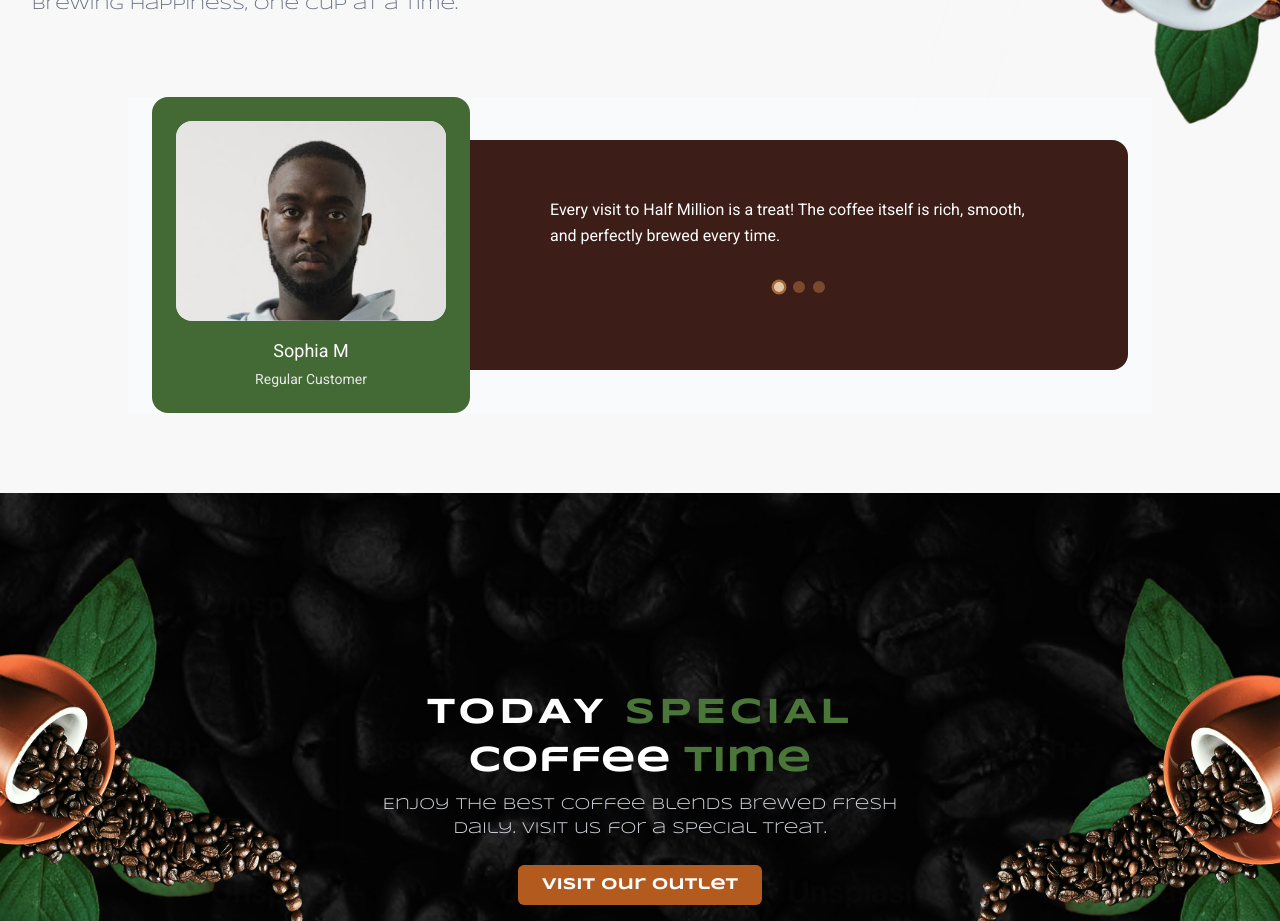
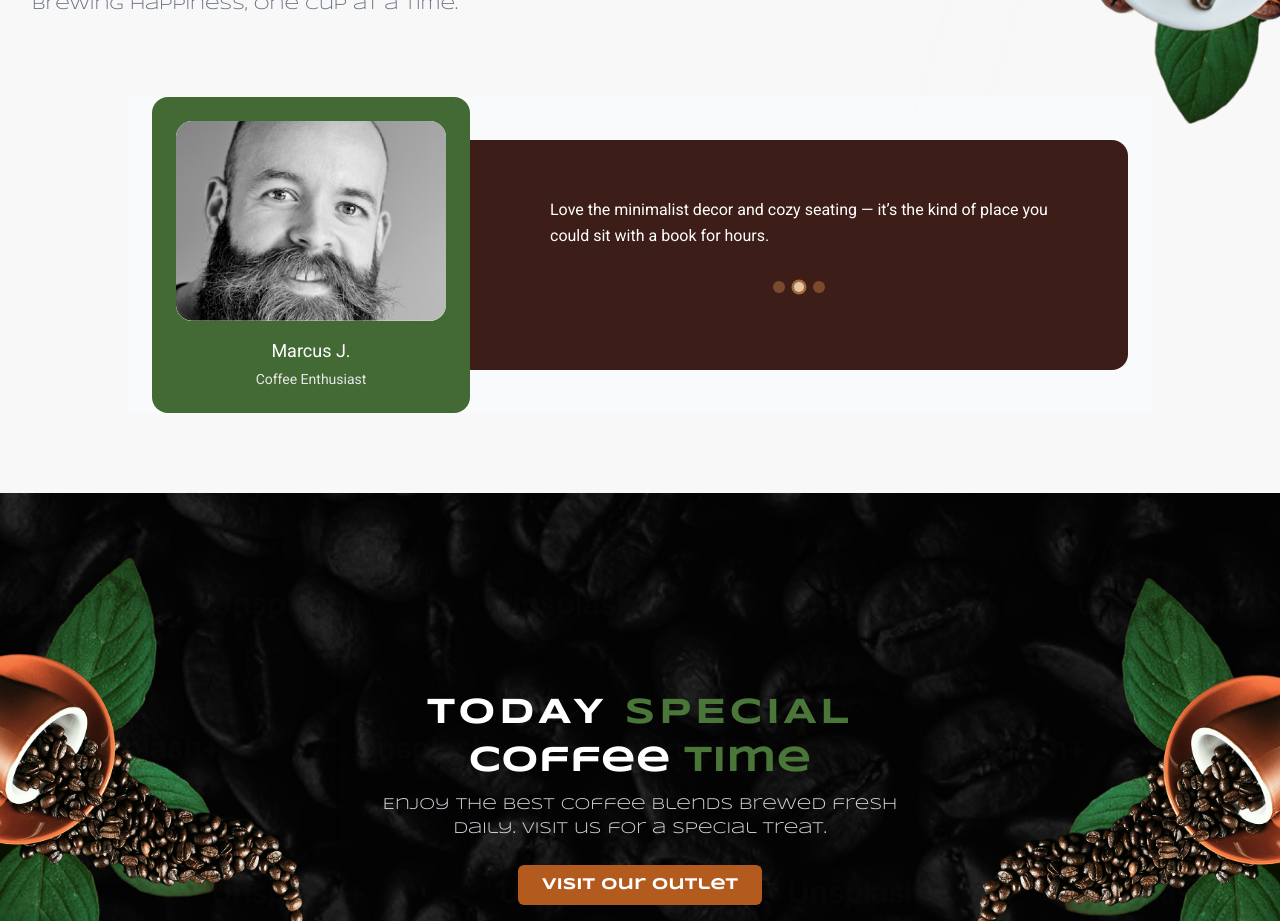
Before and after one commit to mdtaosifhossain3/coffee-website-nextjs, a Next.js app: page / in a window 1280 px wide. Shown: the part 3860-4781 px from the top of the page. Built offline with nearby package versions, Linux system fonts and the light colour scheme.

Commit message:
give animation on tetimonial

```diff
--- a/components/WhatCustomerSay.js
+++ b/components/WhatCustomerSay.js
@@ -1,6 +1,6 @@
 "use client";
 import Image from "next/image";
-import React, { useState } from "react";
+import React, { useState, useEffect, useRef } from "react";
 const testimonials = [
   {
     id: 1,
@@ -30,11 +30,39 @@ const testimonials = [
 const WhatCustomerSay = () => {
   const [activeTestimonial, setActiveTestimonial] = useState(0);
   const [pulseIndex, setPulseIndex] = useState(null);
+  const [fadeIn, setFadeIn] = useState(false);
+  const intervalRef = useRef();
+
+  const testimonialsLength = testimonials.length;
 
   const handleDotClick = (index) => {
     setActiveTestimonial(index);
     setPulseIndex(index);
+    // Reset interval on manual change
+    if (intervalRef.current) {
+      clearInterval(intervalRef.current);
+      startAutoChange();
+    }
   };
+
+  // Auto change function
+  const startAutoChange = () => {
+    intervalRef.current = setInterval(() => {
+      setActiveTestimonial((prev) => (prev + 1) % testimonialsLength);
+    }, 4000);
+  };
+
+  useEffect(() => {
+    startAutoChange();
+    return () => clearInterval(intervalRef.current);
+  }, []);
+
+  // Fade-in animation on testimonial change
+  useEffect(() => {
+    setFadeIn(true);
+    const timeout = setTimeout(() => setFadeIn(false), 500);
+    return () => clearTimeout(timeout);
+  }, [activeTestimonial]);
 
   return (
     <>
@@ -70,19 +98,33 @@ const WhatCustomerSay = () => {
               alt="Sophia M."
               width={280}
               height={280}
-              className="w-full h-full object-cover"
+              className={`w-full h-full object-cover ${
+                fadeIn ? "animate-bounce" : ""
+              }`}
             />
           </div>
-          <h3 className="text-white  text-lg mb-1 rbf">
+          <h3
+            className={`text-white  text-lg mb-1 rbf ${
+              fadeIn ? "animate-fade-in" : ""
+            }`}
+          >
             {testimonials[activeTestimonial].name}
           </h3>
-          <p className=" text-sm rbf text-[#E8E8E8]">
+          <p
+            className={`text-sm rbf text-[#E8E8E8] ${
+              fadeIn ? "animate-fade-in" : ""
+            }`}
+          >
             {testimonials[activeTestimonial].title}
           </p>
         </div>
 
         {/* Testimonial Content */}
-        <div className="bg-[#3D1D17] rounded-tr-2xl rounded-br-2xl pt-[57px] px-20  flex-col  pb-2 flex-1 relative  h-[230px]">
+        <div
+          className={`bg-[#3D1D17] rounded-tr-2xl rounded-br-2xl pt-[57px] px-20  flex-col  pb-2 flex-1 relative  h-[230px] transition-all duration-500 ${
+            fadeIn ? "animate-fade-in" : ""
+          }`}
+        >
           <p className="text-white text-base leading-relaxed rbf">
             {testimonials[activeTestimonial].description}
           </p>
@@ -143,6 +185,19 @@ const WhatCustomerSay = () => {
               transform: scale(1.1);
             }
           }
+          .animate-fade-in {
+            animation: fade-in 0.5s;
+          }
+          @keyframes fade-in {
+            0% {
+              opacity: 0;
+              transform: translateY(20px);
+            }
+            100% {
+              opacity: 1;
+              transform: translateY(0);
+            }
+          }
         }
       `}</style>
     </>
```
